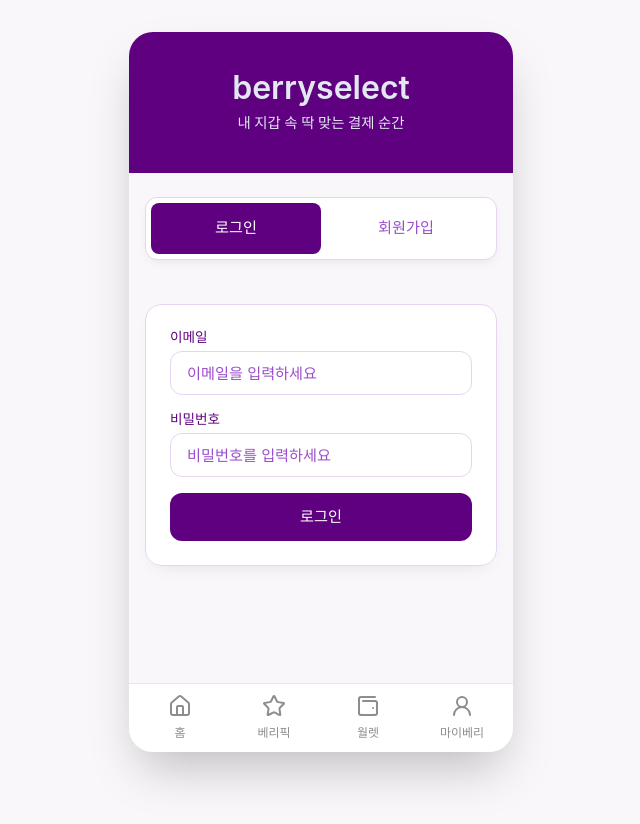
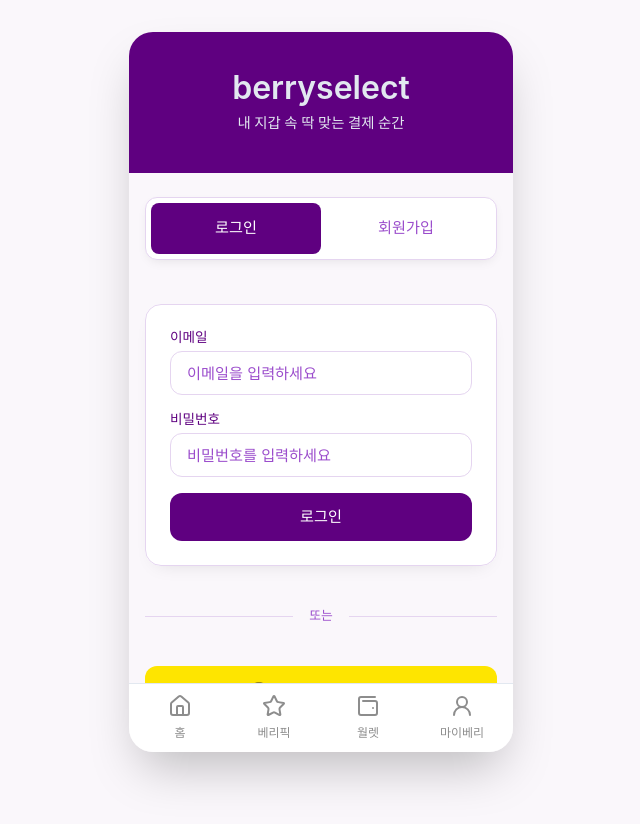
Before and after one commit to BerryPing/berryselect-frontend, a React (Vite) app: page /auth/login in a window 1280 px wide. Shown: the top 824 px of the page, without its empty margins (319-959 px from the left). Built offline with nearby package versions, Linux system fonts and the light colour scheme.

Commit message:
:sparkles: 로그인 페이지 - Divider, 카카오 로그인 버튼 추가

```diff
--- /dev/null
+++ b/src/components/common/Divider.tsx
@@ -0,0 +1,41 @@
+import React from "react";
+import styled from "styled-components";
+
+interface DividerProps {
+    text?: string;
+}
+
+const DividerWrapper = styled.div`
+  display: flex;
+  align-items: center;
+  justify-content: center;
+  width: 100%;
+  margin: 20px 0;
+`;
+
+const Line = styled.span`
+  flex: 1;
+  height: 1px;
+  background: #E5D5F0; /* var(--color-violet-89) */
+`;
+
+const Text = styled.span`
+  padding: 0 16px;
+  color: #9B4DCC; /* var(--color-violet-55) */
+  font-size: 12.8px;
+  font-family: Roboto, sans-serif;
+  font-weight: 400;
+  white-space: nowrap;
+`;
+
+const Divider: React.FC<DividerProps> = ({ text = "또는" }) => {
+    return (
+        <DividerWrapper>
+            <Line />
+            <Text>{text}</Text>
+            <Line />
+        </DividerWrapper>
+    );
+};
+
+export default Divider;
--- a/src/pages/Auth/Auth.module.css
+++ b/src/pages/Auth/Auth.module.css
@@ -110,3 +110,35 @@
 
 .submit:hover { filter: brightness(1.03); }
 .submit:active { transform: translateY(1px); }
+
+/* 카카오 로그인 버튼 */
+.kakaoButton {
+    width: 100%;
+    height: 48px;
+    background-color: #fee500;
+    border-radius: 12px;
+    border: none;
+    display: flex;
+    align-items: center;
+    justify-content: center;
+    gap: 8px;
+    cursor: pointer;
+    /*margin-top: 16px;*/
+}
+
+.kakaoButton:hover {
+    opacity: 0.9;
+}
+
+.kakaoImg {
+    width: 30px;
+    height: 30px;
+    /*border-radius: 50%;*/
+}
+
+.kakaoText {
+    font-size: 15.2px;
+    font-weight: 700;
+    font-family: Inter, sans-serif;
+    color: #3c1e1e;
+}
--- a/src/pages/Auth/LoginPage.tsx
+++ b/src/pages/Auth/LoginPage.tsx
@@ -1,6 +1,8 @@
 import Header4Auth from '@/components/layout/Header4Auth';
 import AuthTabs from './AuthTabs';
 import styles from './Auth.module.css';
+import Divider from '@/components/common/Divider';
+import kakaoLogo from '@/assets/imgs/kakao-logo.png';
 import { useState } from 'react';
 
 export default function LoginPage() {
@@ -52,6 +54,13 @@ export default function LoginPage() {
                         로그인
                     </button>
                 </form>
+                <Divider />
+
+                {/* 카카오 버튼 */}
+                <button className={styles.kakaoButton}>
+                    <img src={kakaoLogo} alt="카카오 로고" className={styles.kakaoImg} />
+                    <span className={styles.kakaoText}>카카오로 시작하기</span>
+                </button>
             </div>
         </div>
     );
```
Also changed, not shown: src/assets/imgs/kakao-logo.png (added).
